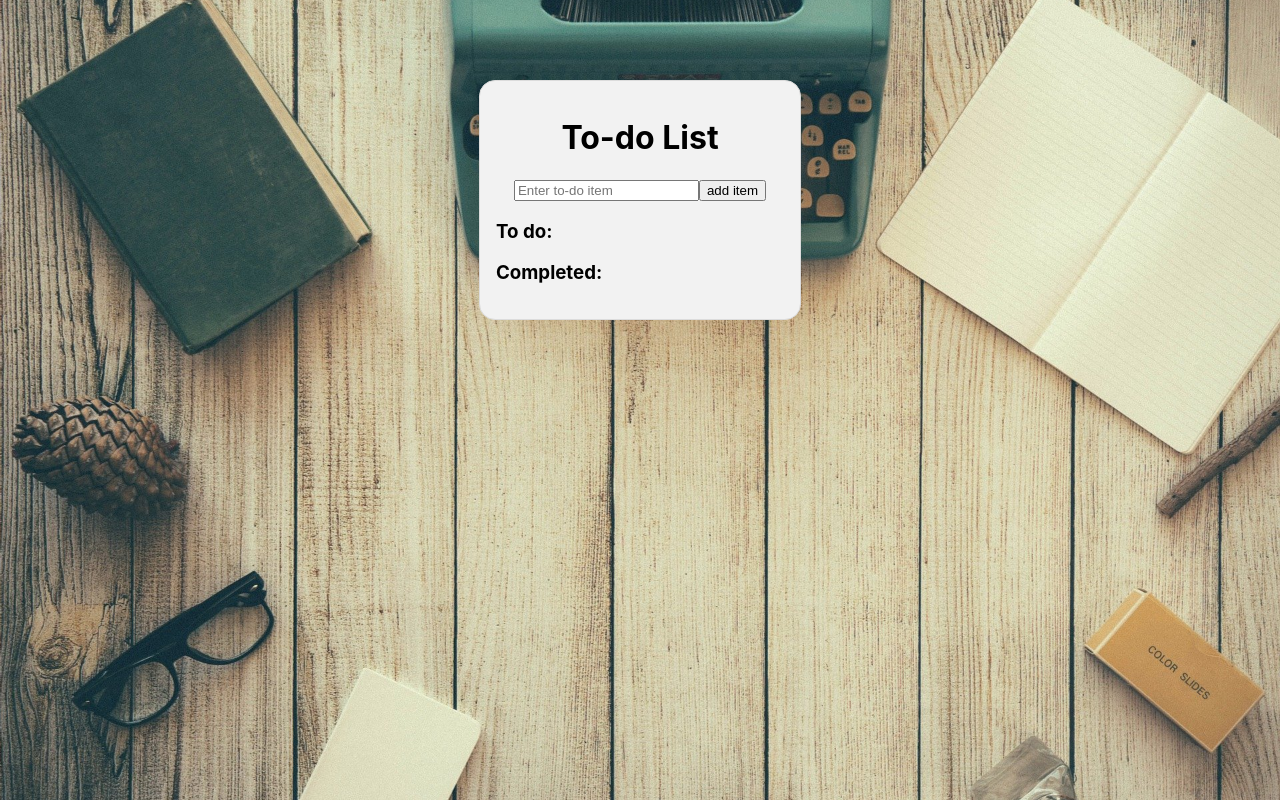
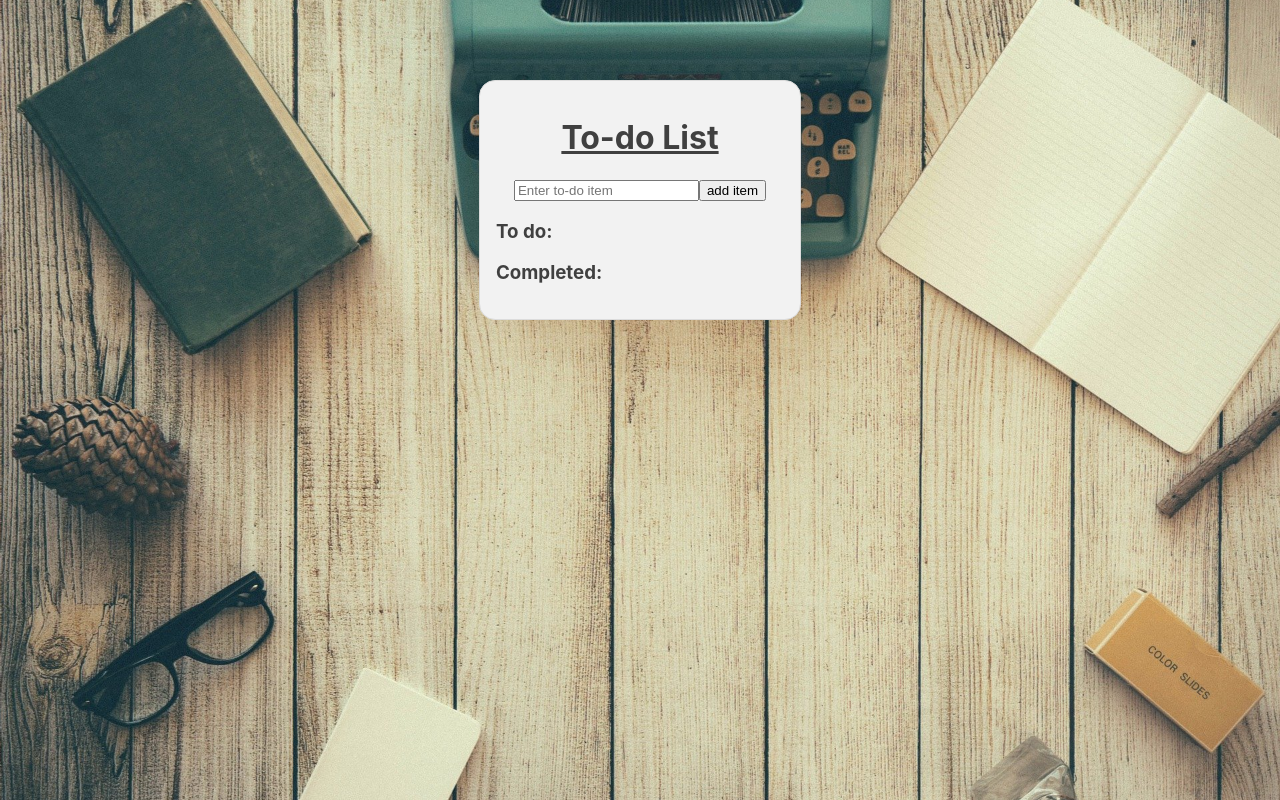
Before and after one commit to SpKorioth/CPSC4125_korioth_react, a React (Create React App) app in the folder react-todolist/: page / in a window 1280 px wide. Built offline with nearby package versions, Linux system fonts and the light colour scheme.

Commit message:
styling changes

```diff
--- a/react-todolist/src/App.css
+++ b/react-todolist/src/App.css
@@ -6,6 +6,7 @@ html {
     background-attachment: fixed;
 }
 .App {
+    color: #404040;
     text-align: center;
     width: 18em;
     border-radius: 1em; padding: 1em;
@@ -17,6 +18,8 @@ html {
     border: solid gainsboro 1px;
     margin-bottom: 5em;
 }
+
+h1 {text-decoration: underline;}
 
 .Lists{
     text-align: left;
```
